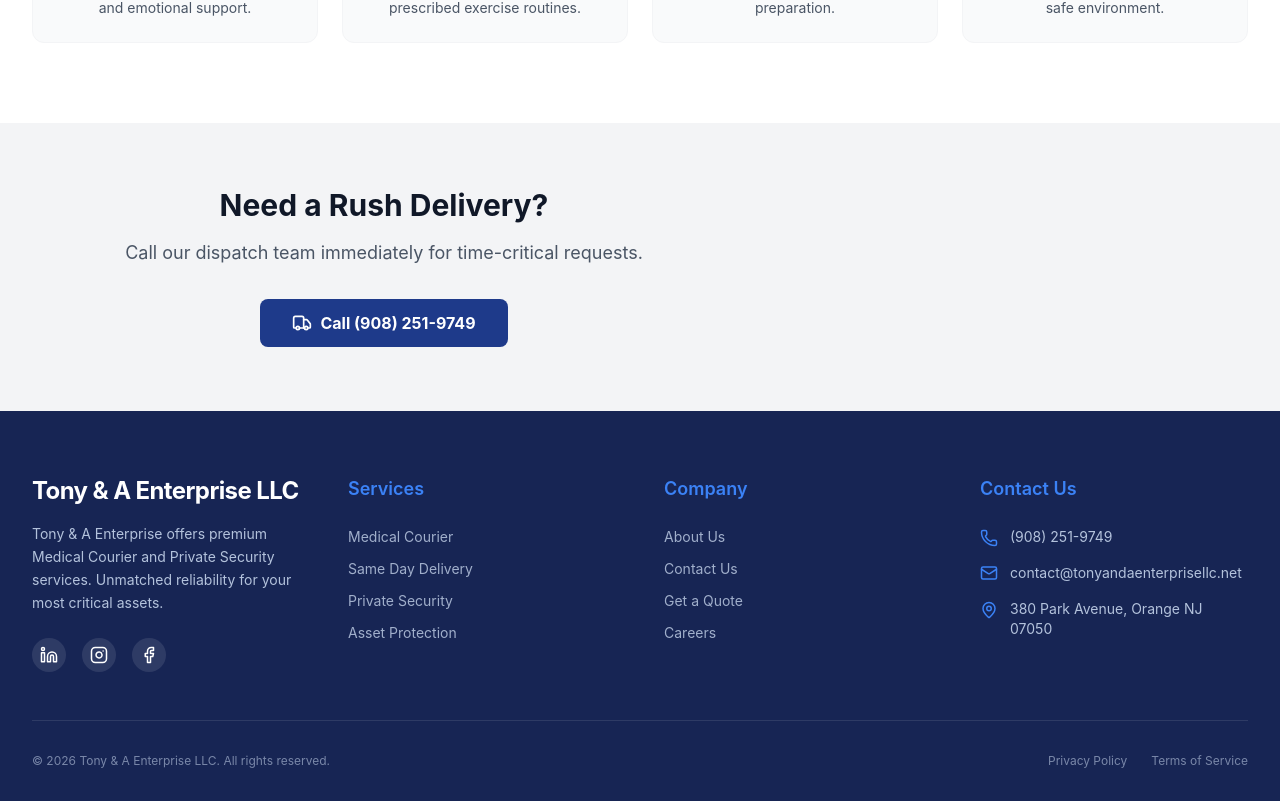
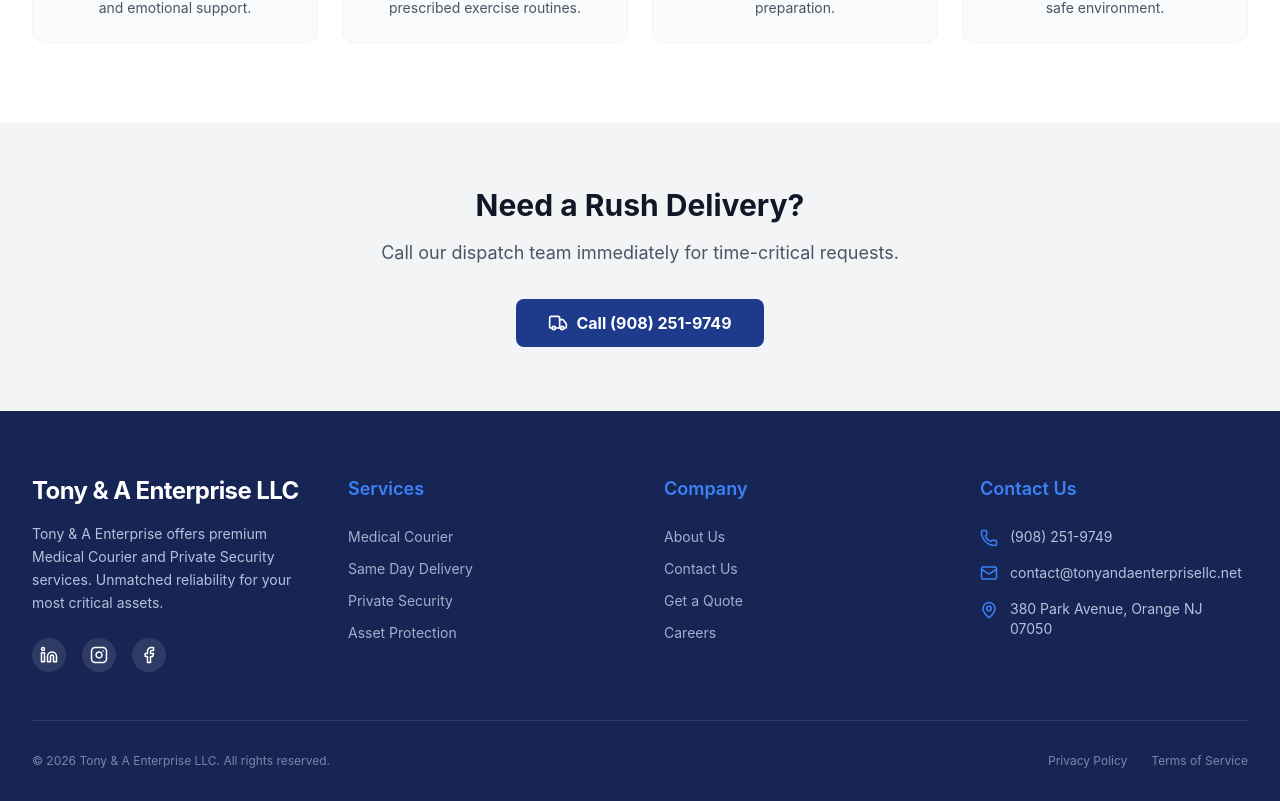
Before and after one commit to onetrustit-projects-repo/tony-and-a-enterprise, a React (Vite) app in the folder projects/websites/tonyandaenterprisellc-net/: page /medical-courier in a window 1280 px wide. Shown: the part 2112-2913 px from the top of the page. Built offline with nearby package versions, Linux system fonts and the light colour scheme.

Commit message:
Fix CTA alignment on medical courier page

```diff
--- a/projects/websites/tonyandaenterprisellc-net/src/pages/MedicalCourier.jsx
+++ b/projects/websites/tonyandaenterprisellc-net/src/pages/MedicalCourier.jsx
@@ -131,7 +131,7 @@
 
             {/* Call to Action */}
             <div className="bg-gray-100 py-16 text-center">
-                <div className="max-w-3xl auto px-4">
+                <div className="max-w-3xl mx-auto px-4">
                     <h2 className="text-3xl font-bold text-gray-900 mb-4">Need a Rush Delivery?</h2>
                     <p className="text-lg text-gray-600 mb-8">Call our dispatch team immediately for time-critical requests.</p>
                     <a href={contact.phoneLink} className="inline-flex items-center px-8 py-3 bg-brand-primary text-white font-bold rounded-lg hover:bg-brand-dark transition-colors">
```
